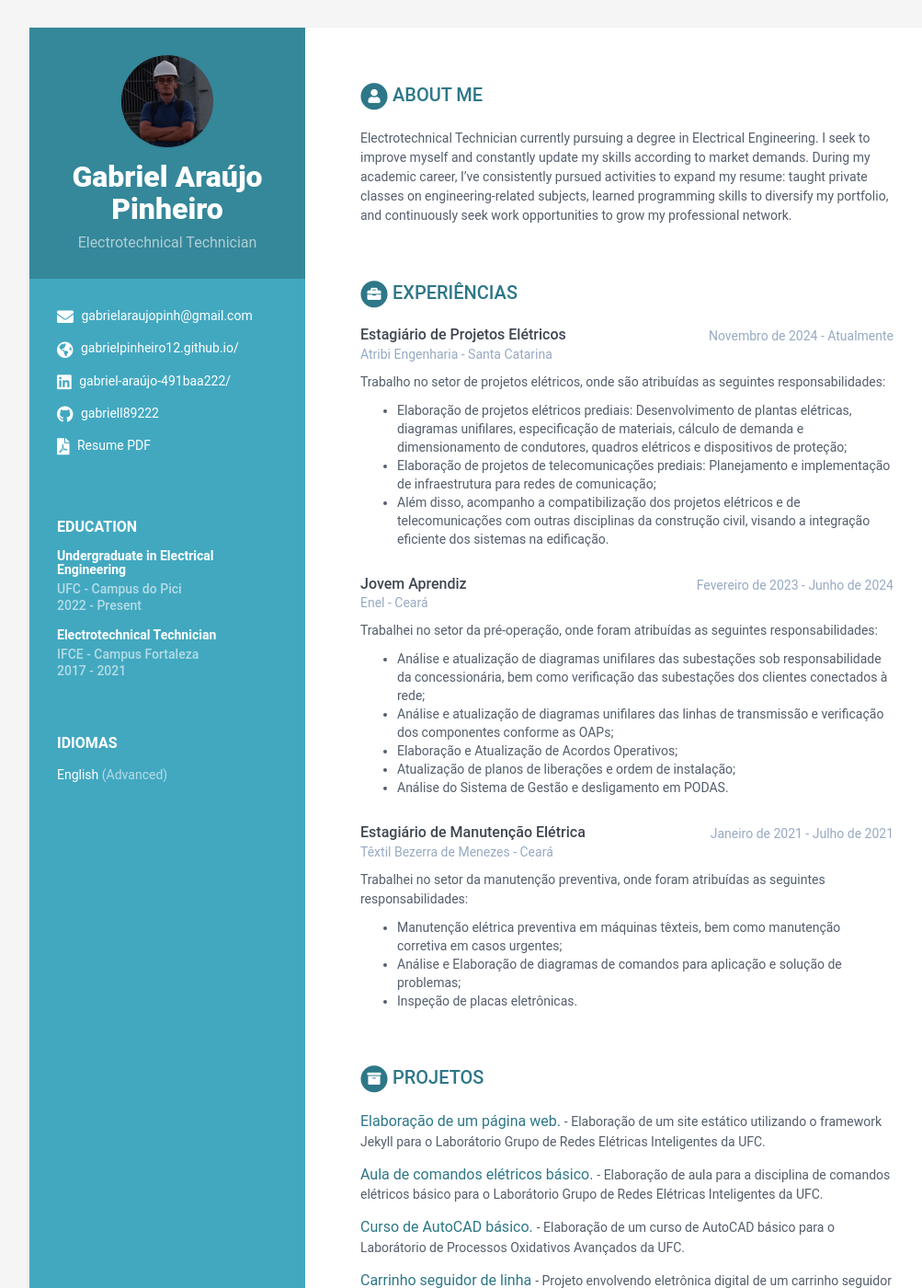
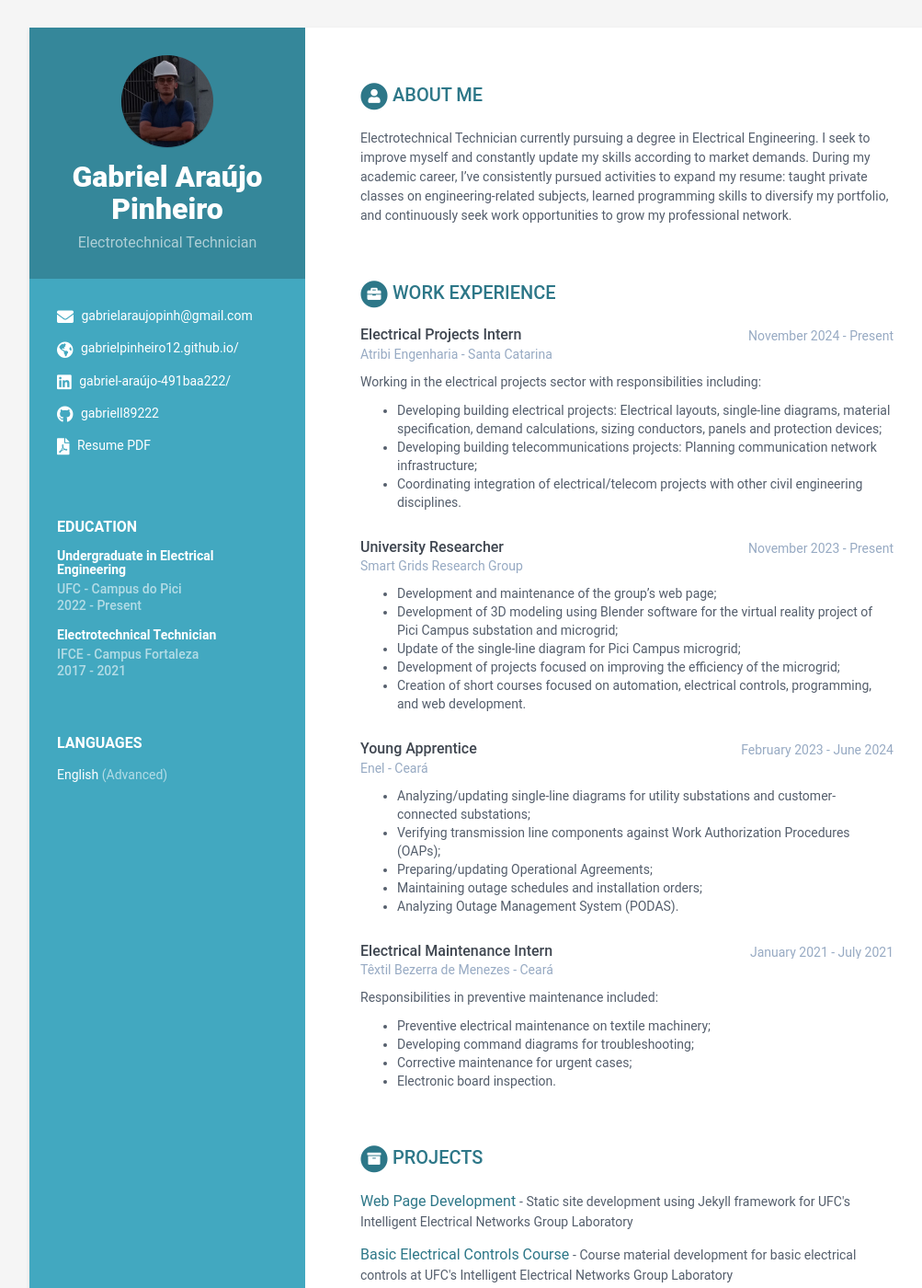
Before and after one commit to GabrielPinheiro12/GabrielPinheiro12.github.io, a Jekyll site: the page built from index.html, in a window 1280 px wide and 1400 px high. Shown: the whole window at 92% size, without its empty margins (108-1111 px from the left). Built offline with Jekyll 4.4.1, drawn with Linux system fonts in a browser that asks for light colours; some of the changed text lies outside the part shown.

Commit message:
Final Translate

```diff
--- a/_data/data.yml
+++ b/_data/data.yml
@@ -24,7 +24,7 @@ sidebar:
     pdf: https://drive.google.com/file/d/18IvOPvH7IYt9rm2XPrOFEA_9KWai1ecK/view?usp=drive_link
 
     languages:
-      title: Idiomas
+      title: Languages
       info:
 
         - idiom: English
@@ -79,55 +79,66 @@ education:
             - Bullet point
 
 experiences:
-    title: Experiências
+    title: Work Experience
     info:
-      - role: Estagiário de Projetos Elétricos
-        time: Novembro de 2024 - Atualmente
+      - role: Electrical Projects Intern
+        time: November 2024 - Present
         company: Atribi Engenharia - Santa Catarina
         details: |
-          Trabalho no setor de projetos elétricos, onde são atribuídas as seguintes responsabilidades:
-          - Elaboração de projetos elétricos prediais: Desenvolvimento de plantas elétricas, diagramas unifilares, especificação de materiais, cálculo de demanda e dimensionamento de condutores, quadros elétricos e dispositivos de proteção;
-          - Elaboração de projetos de telecomunicações prediais: Planejamento e implementação de infraestrutura para redes de comunicação;
-          - Além disso, acompanho a compatibilização dos projetos elétricos e de telecomunicações com outras disciplinas da construção civil, visando a integração eficiente dos sistemas na edificação.
-      - role: Jovem Aprendiz
-        time: Fevereiro de 2023 - Junho de 2024
+           Working in the electrical projects sector with responsibilities including:
+           - Developing building electrical projects: Electrical layouts, single-line diagrams, material specification, demand calculations, sizing conductors, panels and protection devices;
+           - Developing building telecommunications projects: Planning communication network infrastructure;
+           - Coordinating integration of electrical/telecom projects with other civil engineering disciplines.
+      - role: University Researcher
+        time: November 2023 - Present
+        company: Smart Grids Research Group
+        details: |
+          - Development and maintenance of the group's web page;
+          - Development of 3D modeling using Blender software for the virtual reality project of Pici Campus substation and microgrid;
+          - Update of the single-line diagram for Pici Campus microgrid;
+          - Development of projects focused on improving the efficiency of the microgrid;
+          - Creation of short courses focused on automation, electrical controls, programming, and web development.
+      - role: Young Apprentice
+        time: February 2023 - June 2024
         company: Enel - Ceará
         details: |
-          Trabalhei no setor da pré-operação, onde foram atribuídas as seguintes responsabilidades:
-          - Análise e atualização de diagramas unifilares das subestações sob responsabilidade da concessionária, bem como verificação das subestações dos clientes conectados à rede;
-          - Análise e atualização de diagramas unifilares das linhas de transmissão e verificação dos componentes conforme as OAPs;
-          - Elaboração e Atualização de Acordos Operativos;
-          - Atualização de planos de liberações e ordem de instalação;
-          - Análise do Sistema de Gestão e desligamento em PODAS.
+          - Analyzing/updating single-line diagrams for utility substations and customer-connected substations;
+          - Verifying transmission line components against Work Authorization Procedures (OAPs);
+          - Preparing/updating Operational Agreements;
+          - Maintaining outage schedules and installation orders;
+          - Analyzing Outage Management System (PODAS).
 
-      - role: Estagiário de Manutenção Elétrica
-        time: Janeiro de 2021 - Julho de 2021
+      - role: Electrical Maintenance Intern
+        time: January 2021 - July 2021
         company: Têxtil Bezerra de Menezes - Ceará
         details: |
-          Trabalhei no setor da manutenção preventiva, onde foram atribuídas as seguintes responsabilidades:
-            - Manutenção elétrica preventiva em máquinas têxteis, bem como manutenção corretiva em casos urgentes;
-            - Análise e Elaboração de diagramas de comandos para aplicação e solução de problemas;
-            - Inspeção de placas eletrônicas.
+          Responsibilities in preventive maintenance included:
+          - Preventive electrical maintenance on textile machinery;
+          - Developing command diagrams for troubleshooting;
+          - Corrective maintenance for urgent cases;
+          - Electronic board inspection.
+
 
 
 projects:
-    title: Projetos
+    title: Projects
     assignments:
-      - title: Elaboração de um página web.
+      - title: Web Page Development
         link: "https://gabriell89222.github.io/"
-        tagline: Elaboração de um site estático utilizando o framework Jekyll para o Laborátorio Grupo de Redes Elétricas Inteligentes da UFC.
+        tagline: Static site development using Jekyll framework for UFC's Intelligent Electrical Networks Group Laboratory
 
-      - title: Aula de comandos elétricos básico.
+      - title: Basic Electrical Controls Course
         link: "https://drive.google.com/drive/folders/1_HXxGw4EXfCfFD7rrKoZbHRXHoGslYc8?usp=sharing"
-        tagline: Elaboração de aula para a disciplina de comandos elétricos básico para o Laborátorio Grupo de Redes Elétricas Inteligentes da UFC.
+        tagline: Course material development for basic electrical controls at UFC's Intelligent Electrical Networks Group Laboratory
 
-      - title: Curso de AutoCAD básico.
+      - title: Basic AutoCAD Course
         link: "https://drive.google.com/drive/folders/1KA7qtGJ6mC8VikhqJ5oaQ1SJVxv6mB2y?usp=sharing"
-        tagline: Elaboração de um curso de AutoCAD básico para o Laborátorio de Processos Oxidativos Avançados da UFC.
+        tagline: Basic AutoCAD training development for UFC's Advanced Oxidative Processes Laboratory
 
-      - title: Carrinho seguidor de linha
+      - title: Line-Following Robot
         link: "https://drive.google.com/drive/folders/1YEqGGPhACe7uobsfIQt-ogTueQ06_h1m?usp=drive_link"
-        tagline: Projeto envolvendo eletrônica digital de um carrinho seguidor de linha sem utilizar nenhum microcontrolador.
+        tagline: Microcontroller-free line-following vehicle
+
 
 skills:
     title: Habilidades
```
